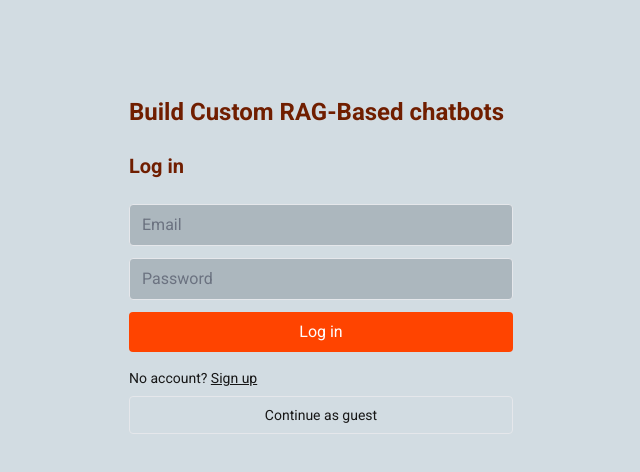
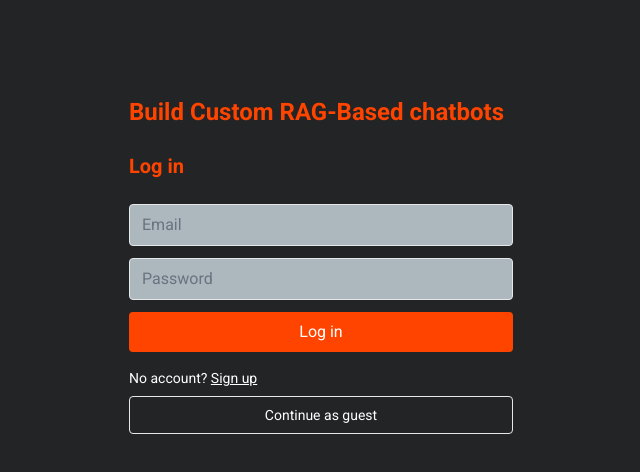
Before and after one commit to varunxcode/custom_rag_agents_vrx, a Next.js app in the folder frontend/: page /login in a window 1280 px wide. Shown: the top 472 px of the page, without its empty margins (319-959 px from the left). Built offline with nearby package versions, Linux system fonts and the light colour scheme; no server answers.

Commit message:
ui change 2

```diff
--- a/frontend/app/globals.css
+++ b/frontend/app/globals.css
@@ -3,8 +3,8 @@
 @tailwind utilities;
 
 body {
-  color: #171717;
-  background: #d2dce2;
+  color: #ffffff;
+  background: #232425;
 }
 
 h1,
@@ -13,7 +13,7 @@ h3,
 h4,
 h5,
 h6 {
-  color: #701e00;
+  color: #ff4400;
 }
 
 input[type="text"],
@@ -32,7 +32,7 @@ textarea::placeholder {
 }
 
 input[type="file"] {
-  color: #3d3d3d;
+  color: #ffffff;
 }
 
 input[type="file"]::file-selector-button {
--- a/frontend/app/login/page.tsx
+++ b/frontend/app/login/page.tsx
@@ -78,7 +78,7 @@ export default function LoginPage() {
         type="button"
         onClick={handleGuest}
         disabled={guestLoading}
-        className="mt-2 w-full rounded border px-3 py-2 text-sm disabled:opacity-50"
+        className="mt-2 w-full rounded border px-3 py-2 text-sm hover:bg-[#ff4400] hover:text-white disabled:opacity-50"
       >
         {guestLoading ? "Starting..." : "Continue as guest"}
       </button>
--- a/frontend/app/page.tsx
+++ b/frontend/app/page.tsx
@@ -13,5 +13,5 @@ export default function HomePage() {
     });
   }, [router]);
 
-  return <div className="p-8 text-gray-500">Loading...</div>;
+  return <div className="p-8 text-gray-500">Loading... please wait a minute</div>;
 }
--- a/frontend/app/spaces/[spaceId]/chats/[chatId]/page.tsx
+++ b/frontend/app/spaces/[spaceId]/chats/[chatId]/page.tsx
@@ -100,7 +100,7 @@ function ChatContent() {
         {messages.map((message) => (
           <div
             key={message.id}
-            className={`rounded px-4 py-2 text-sm ${
+            className={`rounded px-4 py-2 text-sm text-black ${
               message.role === "user" ? "ml-12 bg-gray-100" : "mr-12 bg-blue-50"
             }`}
           >
--- a/frontend/app/spaces/[spaceId]/page.tsx
+++ b/frontend/app/spaces/[spaceId]/page.tsx
@@ -126,7 +126,7 @@ function SpaceDetailContent() {
     return (
       <main className="mx-auto max-w-2xl p-6">
         <Header />
-        <p className="text-gray-500">Loading...</p>
+        <p className="text-gray-500">Loading... please wait a minute</p>
       </main>
     );
   }
@@ -221,7 +221,7 @@ function SpaceDetailContent() {
                 <Link
                   href={`/spaces/${spaceId}/chats/${chat.id}`}
                   className="block rounded border px-3 py-2 text-sm hover:bg-[#ff4400]"
-                  style={{ color: "#3d3d3d" }}
+                  style={{ color: "#ffffff" }}
                 >
                   {chat.title}
                 </Link>
--- a/frontend/app/spaces/page.tsx
+++ b/frontend/app/spaces/page.tsx
@@ -75,7 +75,7 @@ function SpacesContent() {
 
       {error && <p className="mb-4 text-sm text-red-600">{error}</p>}
       {loading ? (
-        <p className="text-gray-500">Loading...</p>
+        <p className="text-gray-500">Loading... please wait a minute</p>
       ) : spaces.length === 0 ? (
         <p className="text-gray-500">No chatbots yet — create one above.</p>
       ) : (
@@ -84,9 +84,9 @@ function SpacesContent() {
             <li key={space.id}>
               <Link
                 href={`/spaces/${space.id}`}
-                className="block rounded border px-4 py-3 hover:bg-[#ff4400]"
+                className="group block rounded border px-4 py-3 hover:bg-[#ff4400]"
               >
-                <span className="font-medium" style={{ color: "#701e00" }}>{space.name}</span>
+                <span className="font-medium text-[#ff4400] group-hover:text-white">{space.name}</span>
               </Link>
             </li>
           ))}
--- a/frontend/components/AuthGuard.tsx
+++ b/frontend/components/AuthGuard.tsx
@@ -25,7 +25,7 @@ export default function AuthGuard({ children }: { children: React.ReactNode }) {
   }, [router]);
 
   if (!ready) {
-    return <div className="p-8 text-gray-500">Loading...</div>;
+    return <div className="p-8 text-gray-500">Loading... please wait a minute</div>;
   }
 
   return <>{children}</>;
--- a/frontend/components/Header.tsx
+++ b/frontend/components/Header.tsx
@@ -22,7 +22,7 @@ export default function Header({ title }: { title?: string }) {
 
   return (
     <header className="mb-6 flex items-center justify-between border-b pb-4">
-      <Link href="/spaces" className="text-lg font-semibold" style={{ color: "#701e00" }}>
+      <Link href="/spaces" className="text-lg font-semibold" style={{ color: "#ff4400" }}>
         {title ?? "Create Custom RAG Chatbots"}
       </Link>
       <button onClick={handleLogout} className="text-sm hover:underline" style={{ color: "#ff4400" }}>
```
